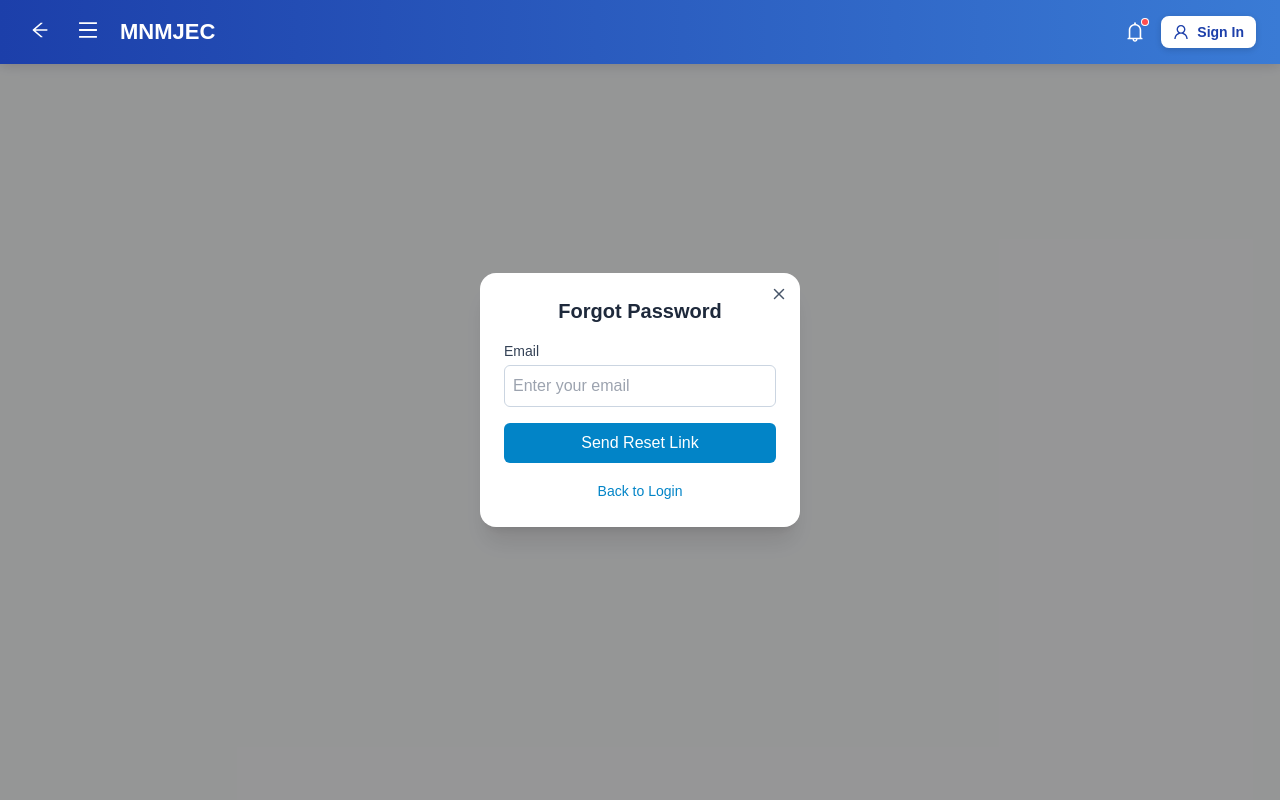
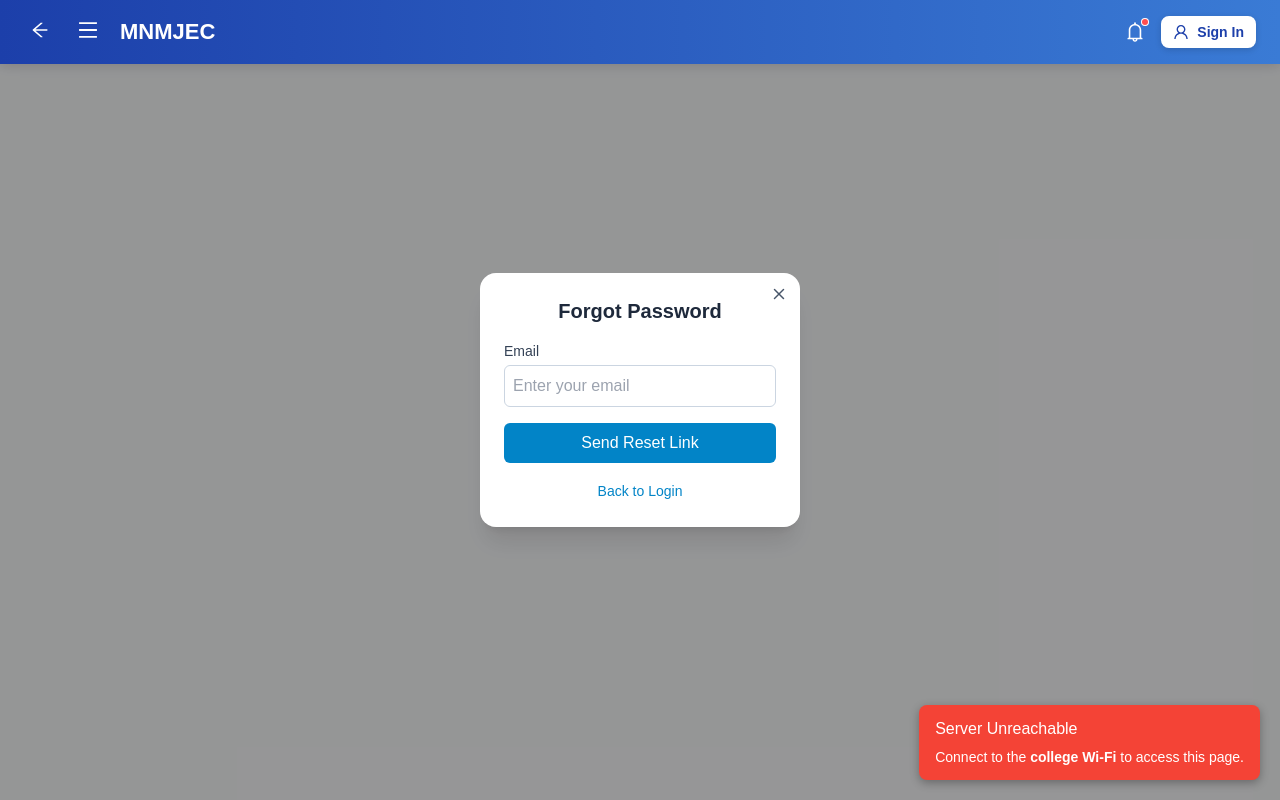
Before and after one commit to mrbi10/Erp_Mnmjec, a React (Create React App) app: page /forgotpassword in a window 1280 px wide. Built offline with nearby package versions, Linux system fonts and the light colour scheme; no server answers.

Commit message:
added a popup

```diff
--- a/src/App.js
+++ b/src/App.js
@@ -22,6 +22,7 @@ import ViewMarks from './pages/marks/ViewMarks'
 import PrincipalOverview from './pages/marks/PrincipalOverview';
 import DepartmentAnalysis from './pages/marks/DepartmentAnalysis';
 import TopPerformers from './pages/marks/TopPerformers';
+import NetworkAlert from './components/NetworkAlert';
 
 export default function App() {
   const [user, setUser] = useState(null);
@@ -46,6 +47,7 @@ export default function App() {
 
   return (
     <div className="min-h-screen bg-gray-50 dark:bg-slate-950 relative">
+      <NetworkAlert />
       <Header
         user={user}
         onLogin={handleLogin}
--- /dev/null
+++ b/src/components/NetworkAlert.js
@@ -0,0 +1,57 @@
+import { useEffect, useState } from "react";
+import {BASE_URL} from "../constants/API";
+
+export default function NetworkAlert() {
+  const [show, setShow] = useState(false);
+
+  useEffect(() => {
+    const checkServer = async () => {
+      try {
+        const res = await fetch(`${BASE_URL}/status`, {
+          method: "GET",
+          timeout: 3000,
+        });
+        if (!res.ok) throw new Error("Bad response");
+        setShow(false);
+      } catch {
+        setShow(true);
+      }
+    };
+
+    // initial check + interval every 10s
+    checkServer();
+    const interval = setInterval(checkServer, 10000);
+    return () => clearInterval(interval);
+  }, []);
+
+  if (!show) return null;
+
+  return (
+    <div style={popupStyle}>
+      <div style={contentStyle}>
+        <h4 style={{ marginBottom: 6 }}>Server Unreachable</h4>
+        <p style={{ margin: 0, fontSize: 14 }}>
+          Connect to the <strong>college Wi-Fi</strong> to access this page.
+        </p>
+      </div>
+    </div>
+  );
+}
+
+const popupStyle = {
+  position: "fixed",
+  bottom: "20px",
+  right: "20px",
+  background: "#f44336",
+  color: "#fff",
+  padding: "12px 16px",
+  borderRadius: "8px",
+  boxShadow: "0 3px 10px rgba(0,0,0,0.3)",
+  zIndex: 10000,
+  transition: "all 0.3s ease",
+};
+
+const contentStyle = {
+  display: "flex",
+  flexDirection: "column",
+};
```
